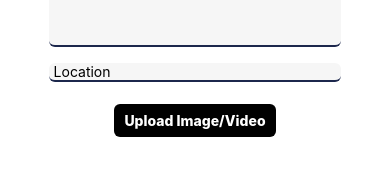
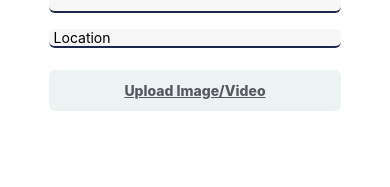
Before and after one commit to AaronL9/NWA-BBGDC-APP, a React Native app: screen /Report in a window 390 px wide. Shown: the part 272-459 px from the top of the page. Built offline with nearby package versions, Linux system fonts and the light colour scheme.

Commit message:
upload images/vides button done

```diff
--- /dev/null
+++ b/components/FileNamePreview.jsx
@@ -0,0 +1,37 @@
+import { View, Text, StyleSheet, Pressable } from "react-native";
+import { Ionicons } from "@expo/vector-icons";
+import { limitStringLength } from "../util/stringFormatter";
+
+const FileNamePreview = ({ fileName, onPress }) => {
+  return (
+    <View style={styles.rootContainer}>
+      <Pressable onPress={onPress}>
+        <Ionicons name="close-circle-outline" size={24} color="white" />
+      </Pressable>
+      <Text style={styles.text}>{limitStringLength(fileName, 25)}</Text>
+    </View>
+  );
+};
+
+export default FileNamePreview;
+
+const styles = StyleSheet.create({
+  rootContainer: {
+    marginTop: 5,
+    backgroundColor: "grey",
+    borderRadius: 8,
+    flexDirection: "row",
+    alignItems: "center",
+    justifyContent: "flex-start",
+    paddingHorizontal: 8,
+    paddingVertical: 6,
+    width: 250,
+    gap: 5,
+  },
+  iconStyle: {
+    verticalAlign: "middle",
+  },
+  text: {
+    color: "white",
+  },
+});
--- a/components/UploadBtn.jsx
+++ b/components/UploadBtn.jsx
@@ -1,31 +1,36 @@
-import { Text, View, StyleSheet, TouchableOpacity } from "react-native";
+import { Text, View, StyleSheet, Pressable } from "react-native";
 
-const UploadBtn = ({ onPress }) => {
+const UploadBtn = ({ children, onPress }) => {
   return (
-    <TouchableOpacity
-      style={({ pressed }) => pressed && styles.pressed}
-      onPress={onPress}
-    >
-      <View style={styles.btnWrapper}>
+    <View style={styles.btnOuterWrapper}>
+      <Pressable style={styles.btnWrapper} onPress={onPress}>
         <Text style={styles.btnText}>Upload Image/Video</Text>
-      </View>
-    </TouchableOpacity>
+      </Pressable>
+      {children}
+    </View>
   );
 };
 
 export default UploadBtn;
 
 const styles = StyleSheet.create({
+  btnOuterWrapper: {
+    marginTop: 22,
+    backgroundColor: "#ebf3f3",
+    width: "80%",
+    alignItems: "center",
+    paddingVertical: 12,
+    borderRadius: 6,
+  },
   btnWrapper: {
-    backgroundColor: "black",
-    borderRadius: 6,
-    paddingHorizontal: 10,
-    paddingVertical: 8,
-    marginTop: 22,
+    width: "100%",
   },
   btnText: {
-    color: "white",
+    color: "#585861",
     fontWeight: "800",
+    textAlign: "center",
+    textDecorationStyle: "solid",
+    textDecorationLine: "underline",
   },
   pressed: {
     opacity: 0.8,
--- /dev/null
+++ b/config/firebase.js
@@ -0,0 +1,16 @@
+import { initializeApp } from "firebase/app";
+import { getStorage } from "firebase/storage";
+
+const firebaseConfig = {
+  apiKey: "AIzaSyA4dNphGfsPJCFaOy2c-PH0hnBJN5m8RzI",
+  authDomain: "neigborhood-watch.firebaseapp.com",
+  projectId: "neigborhood-watch",
+  storageBucket: "neigborhood-watch.appspot.com",
+  messagingSenderId: "516332513600",
+  appId: "1:516332513600:web:44b6a6ffde87319d54b2a5",
+  measurementId: "G-2P6DC45698",
+};
+
+// Initialize Firebase
+const app = initializeApp(firebaseConfig);
+export const storage = getStorage(app);
--- /dev/null
+++ b/metro.config.js
@@ -0,0 +1,6 @@
+const { getDefaultConfig } = require("@expo/metro-config");
+
+const defaultConfig = getDefaultConfig(__dirname);
+defaultConfig.resolver.sourceExts.push("cjs");
+
+module.exports = defaultConfig;
--- a/package.json
+++ b/package.json
@@ -13,14 +13,15 @@
     "@react-navigation/native": "^6.1.9",
     "@react-navigation/native-stack": "^6.9.17",
     "expo": "~49.0.15",
+    "expo-document-picker": "~11.5.4",
     "expo-status-bar": "~1.6.0",
+    "firebase": "^10.6.0",
     "react": "18.2.0",
     "react-native": "0.72.6",
     "react-native-popup-menu": "^0.16.1",
     "react-native-safe-area-context": "4.6.3",
     "react-native-screens": "~3.22.0",
-    "react-native-select-dropdown": "^3.4.0",
-    "expo-document-picker": "~11.5.4"
+    "react-native-select-dropdown": "^3.4.0"
   },
   "devDependencies": {
     "@babel/core": "^7.20.0"
--- a/screens/Report.jsx
+++ b/screens/Report.jsx
@@ -2,25 +2,49 @@ import { Text, TextInput, View, StyleSheet, Image } from "react-native";
 import { MaterialIcons } from "@expo/vector-icons";
 import SelectDropdown from "react-native-select-dropdown";
 import * as DocumentPicker from "expo-document-picker";
+import { ref, uploadBytes } from "firebase/storage";
+import { storage } from "../config/firebase";
 
 import { Colors } from "../constants/colors";
 import UploadBtn from "../components/UploadBtn";
-import { useState } from "react";
+import { useEffect, useState } from "react";
+import FileNamePreview from "../components/FileNamePreview";
 
 export default function Report() {
-  const [imageUri, setImageUri] = useState();
+  const [files, setFiles] = useState([]);
+
   const pickSomething = async () => {
     try {
       const docRes = await DocumentPicker.getDocumentAsync({
         type: ["image/*", "video/*"],
+        multiple: true,
       });
 
-      console.log(docRes);
-      setImageUri(docRes.assets[0].uri);
+      const assets = docRes.assets;
+      if (!docRes.canceled) setFiles((prev) => prev.concat(assets));
     } catch (error) {
       console.log("Error while selecting file: ", error);
     }
   };
+
+  const uploadFile = async (uri, name) => {
+    const file = await fetch(uri);
+    const blob = await file.blob();
+
+    const storageRef = ref(storage, `images/${name}`);
+    uploadBytes(storageRef, blob).then((snapshot) => {
+      console.log("Uploaded a blob or file!");
+    });
+  };
+
+  const removeFileHanlder = (indexId) => {
+    console.log(indexId);
+    setFiles((prev) => prev.filter((_, index) => index !== indexId));
+  };
+
+  useEffect(() => {
+    console.log(files);
+  }, [files]);
 
   return (
     <>
@@ -42,20 +66,26 @@ export default function Report() {
           <TextInput
             style={[styles.inputStyle, styles.textarea]}
             multiline={true}
-            numberOfLines={10}
+            numberOfLines={8}
             selectTextOnFocus={true}
             editable
             placeholder="Desciprtion (optional)"
           />
           <TextInput style={[styles.inputStyle]} placeholder="Location" />
         </View>
-        <UploadBtn onPress={pickSomething} />
-        {imageUri && (
-          <Image
-            style={{ width: 100, height: 100 }}
-            source={{ uri: imageUri }}
-          />
-        )}
+        <UploadBtn onPress={pickSomething}>
+          {files.length !== 0 && (
+            <View style={styles.filePreview}>
+              {files.map((file, index) => (
+                <FileNamePreview
+                  key={index}
+                  fileName={file.name}
+                  onPress={() => removeFileHanlder(index)}
+                />
+              ))}
+            </View>
+          )}
+        </UploadBtn>
       </View>
     </>
   );
@@ -94,5 +124,7 @@ const styles = StyleSheet.create({
     alignItems: "flex-start",
     textAlignVertical: "top",
   },
-  dropdownStyle: {},
+  filePreview: {
+    marginTop: 20,
+  },
 });
--- /dev/null
+++ b/util/stringFormatter.js
@@ -0,0 +1,7 @@
+export function limitStringLength(inputString, maxLength) {
+  if (inputString.length <= maxLength) {
+    return inputString;
+  } else {
+    return inputString.substring(0, maxLength - 3) + "...";
+  }
+}
```
Also changed, not shown: 1 other file (tests, documents, lock files or other folders).
